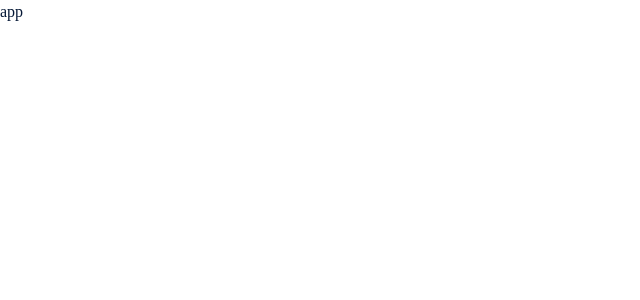
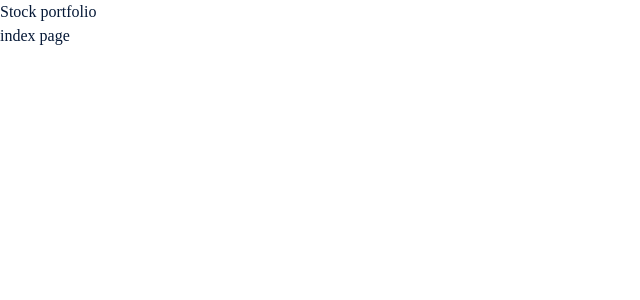
Before and after one commit to Darkvood/stock-portfolio, a Vue app: page / in a window 1280 px wide. Shown: the top 300 px of the page, without its empty margins (0-640 px from the left). Built offline with nearby package versions, Linux system fonts and the light colour scheme.

Commit message:
app: Установлен router, vuex

```diff
--- a/package.json
+++ b/package.json
@@ -7,7 +7,9 @@
     "lint": "eslint --ext .js,.vue src"
   },
   "dependencies": {
-    "vue": "^3.0.5"
+    "vue": "^3.0.5",
+    "vue-router": "^4.0.10",
+    "vuex": "^4.0.2"
   },
   "devDependencies": {
     "@vitejs/plugin-vue": "^1.2.3",
--- a/src/app.vue
+++ /dev/null
@@ -1,3 +0,0 @@
-<template>
-  <div>app</div>
-</template>
--- /dev/null
+++ b/src/layout/default.vue
@@ -0,0 +1,13 @@
+<template>
+  <header>Stock portfolio</header>
+
+  <main>
+    <router-view />
+  </main>
+</template>
+
+<script>
+export default {
+  name: "LayoutDefault"
+};
+</script>
--- /dev/null
+++ b/src/pages/index.vue
@@ -0,0 +1,9 @@
+<template>
+  <div>index page</div>
+</template>
+
+<script>
+export default {
+  name: "page-index"
+};
+</script>
--- /dev/null
+++ b/src/router/index.js
@@ -0,0 +1,6 @@
+import { createRouter, createWebHistory } from "vue-router";
+
+export const router = createRouter({
+  history: createWebHistory(),
+  routes: [{ path: "/", component: () => import("~/pages/index.vue") }]
+});
--- /dev/null
+++ b/src/store/index.js
@@ -0,0 +1,7 @@
+import { createStore } from "vuex";
+
+export const store = createStore({
+  state() {
+    return {};
+  }
+});
```
Also changed, not shown: src/main.js (+12 -3 lines), 1 other file (tests, documents, lock files or other folders).
